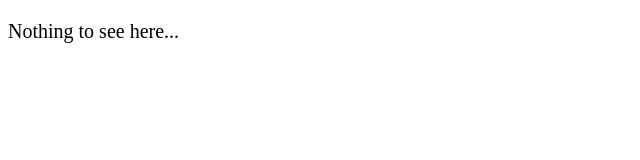
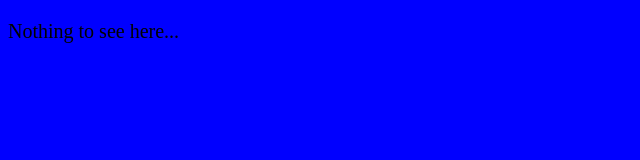
Before and after one commit to RandryStephan0410/github_tes, a plain HTML site: page index.html in a window 1280 px wide. Shown: the whole page, without its empty margins (0-640 px from the left). Drawn offline with Linux system fonts and the light colour scheme.

Commit message:
update style.css

```diff
--- a/style.css
+++ b/style.css
@@ -1,3 +1,6 @@
+*{
+    background: blue;
+}
 body {
     font-size: 15pt;
 }
```
